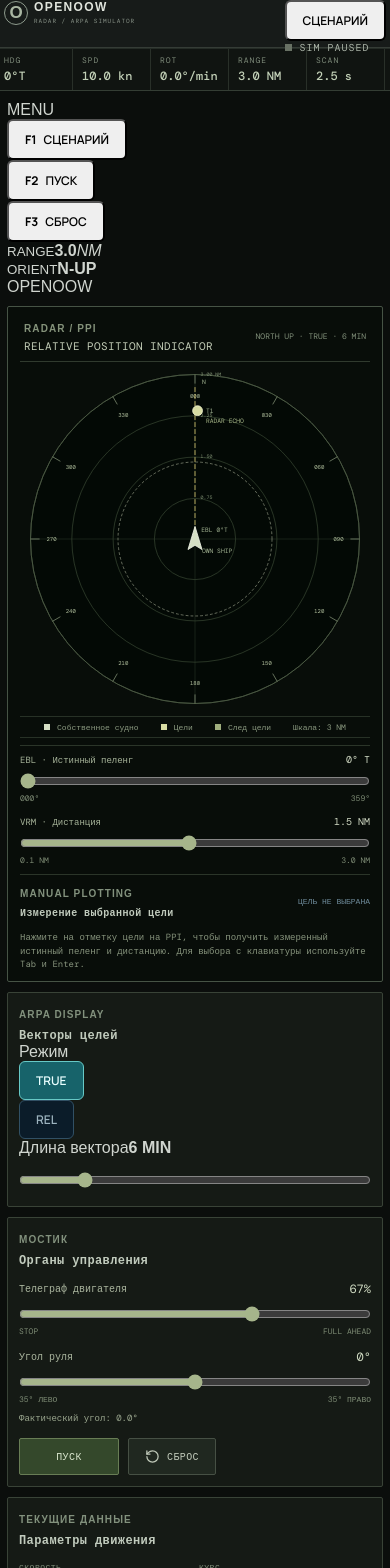
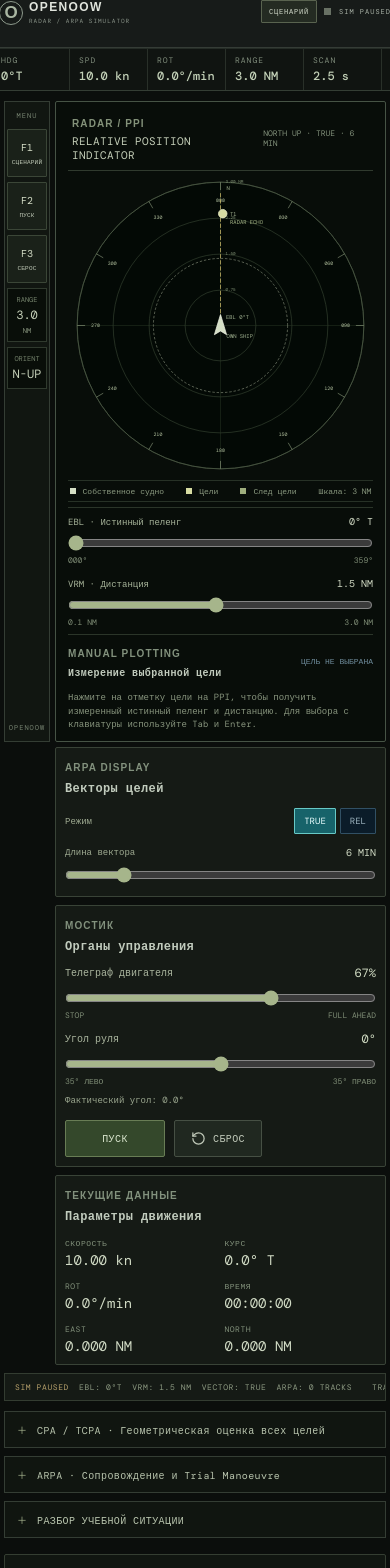
Before and after one commit to quvok/OpenOOW, a React (Vite) app: page / in a window 390 px wide. Shown: the top 1568 px of the page. Built offline with nearby package versions, Linux system fonts and the light colour scheme.

Commit message:
style: build compact radar console layout and scenario dialog

```diff
--- a/src/ui/styles.css
+++ b/src/ui/styles.css
@@ -190,3 +190,77 @@ input[type=range]{accent-color:#a6b58b}
 }
 
 .radar-view .range-labels{display:initial}
+
+
+/* v0.16.0: instrument-console information architecture */
+.workspace{padding:0 8px 12px}
+.header-actions{display:flex;align-items:center;gap:18px}
+.header-key,.dialog-close{border:1px solid #59634f;background:#242b22;color:#d0d8c8;border-radius:1px;padding:7px 11px;font:9px 'DM Mono',monospace;letter-spacing:.8px}
+.radar-console{grid-template-columns:68px minmax(0,1fr) 286px;gap:8px;align-items:stretch;min-height:calc(100vh - 160px)}
+.console-rail{display:flex;flex-direction:column;gap:7px;padding:8px 5px;background:#111611;border:1px solid #343d34;min-width:0}
+.rail-caption{font:7px 'DM Mono',monospace;letter-spacing:1px;color:#788572;text-align:center;padding:4px 0}
+.console-key{display:flex;flex-direction:column;gap:4px;min-height:54px;padding:6px 3px;border:1px solid #3b4637;background:#1a2119;color:#c1cbb8;border-radius:1px}
+.console-key b{font:10px 'DM Mono',monospace;color:#d6dfc8}
+.console-key span{font:7px 'DM Mono',monospace;letter-spacing:.2px;text-align:center}
+.console-key:hover,.header-key:hover{background:#303b2b;border-color:#84936e}
+.rail-readout{display:flex;flex-direction:column;align-items:center;gap:3px;padding:8px 1px;border:1px solid #303a2e;background:#090e09}
+.rail-readout small{font:7px 'DM Mono',monospace;color:#75836c}
+.rail-readout strong{font:12px 'DM Mono',monospace;color:#c6d1b9}
+.rail-readout em{font:7px 'DM Mono',monospace;color:#8c9981;font-style:normal}
+.rail-spacer{flex:1}
+.radar-console>.radar-panel{min-width:0;display:flex;flex-direction:column}
+.radar-console .radar-view{width:min(100%,calc(100vh - 210px));max-height:calc(100vh - 205px);min-height:360px;flex:1}
+.radar-console .control-column{min-width:0;display:flex;flex-direction:column;gap:8px}
+.radar-console .control-column>.panel{padding:10px}
+.radar-console .control-column .control-block{margin-top:11px}
+.console-panel .console-field{display:flex;align-items:center;justify-content:space-between;gap:8px;margin-top:12px;color:#9eaa91;font:9px 'DM Mono',monospace}
+.console-panel .console-field strong{color:#d0dac4;font:10px 'DM Mono',monospace}
+.console-toggle{display:flex;gap:4px}
+.console-toggle button{padding:6px 9px;border-radius:1px;font:9px 'DM Mono',monospace}
+.console-panel input[type=range]{margin:8px 0 2px}
+.radar-console .radar-tools{margin-top:5px}
+.radar-console .radar-selection-panel{margin-top:7px}
+.data-drawer{margin:8px 0;border:1px solid #343d34;background:#101510}
+.data-drawer>summary{cursor:pointer;list-style:none;padding:10px 12px;color:#b8c4ad;font:10px 'DM Mono',monospace;letter-spacing:.4px}
+.data-drawer>summary::-webkit-details-marker{display:none}
+.data-drawer>summary:before{content:'＋';display:inline-block;width:20px;color:#a7b58f}
+.data-drawer[open]>summary:before{content:'−'}
+.data-drawer[open]>.panel{margin:0;border:0;border-top:1px solid #303a2e}
+.data-drawer .cpa-panel,.data-drawer .debrief-panel{margin-bottom:0}
+.dialog-backdrop{position:fixed;inset:0;z-index:1000;display:grid;place-items:center;padding:18px;background:rgba(0,0,0,.72)}
+.scenario-dialog{width:min(620px,100%);max-height:min(80vh,720px);overflow:auto;padding:16px;background:#151b15;border:1px solid #65715b;box-shadow:0 18px 70px rgba(0,0,0,.65)}
+.dialog-heading{display:flex;align-items:flex-start;justify-content:space-between;gap:15px;padding-bottom:12px;border-bottom:1px solid #394435}
+.dialog-heading h2{font:600 14px 'DM Mono',monospace;color:#d1dbc8}
+.dialog-close{font-size:19px;line-height:1;padding:2px 9px}
+.dialog-label{display:block;margin-top:15px;color:#9ba88f;font:9px 'DM Mono',monospace}
+.scenario-dialog .scenario-select-row{margin-top:7px}
+.scenario-dialog .scenario-description{margin-top:14px}
+.scenario-picker{display:none}
+.instrument-footer{margin-top:8px}
+@media(max-width:1050px){
+ .radar-console{grid-template-columns:58px minmax(0,1fr) 250px}
+ .radar-console .radar-view{width:100%;min-height:330px}
+}
+@media(max-width:800px){
+ .radar-console{grid-template-columns:54px minmax(0,1fr);min-height:0}
+ .radar-console .control-column{grid-column:2;display:grid;grid-template-columns:repeat(2,minmax(0,1fr))}
+ .radar-console .radar-panel{grid-column:2}
+ .radar-console .radar-view{max-height:none;min-height:340px}
+}
+@media(max-width:560px){
+ .workspace{padding:0 4px 8px}
+ .transas-topbar{padding:0 7px}
+ .header-actions{gap:7px}
+ .header-key{padding:6px 7px;font-size:7px}
+ .transas-topbar .status{font-size:7px}
+ .radar-console{grid-template-columns:46px minmax(0,1fr);gap:5px}
+ .console-rail{padding:5px 2px;gap:5px}
+ .console-key{min-height:48px;padding:4px 1px}
+ .console-key span{font-size:6px}
+ .rail-readout{padding:6px 0}
+ .radar-console .radar-view{min-height:280px}
+ .radar-console .control-column{display:flex;grid-column:2}
+ .radar-console .control-column>.panel{padding:9px}
+ .dialog-backdrop{padding:8px}
+ .scenario-dialog{padding:12px}
+}
```
